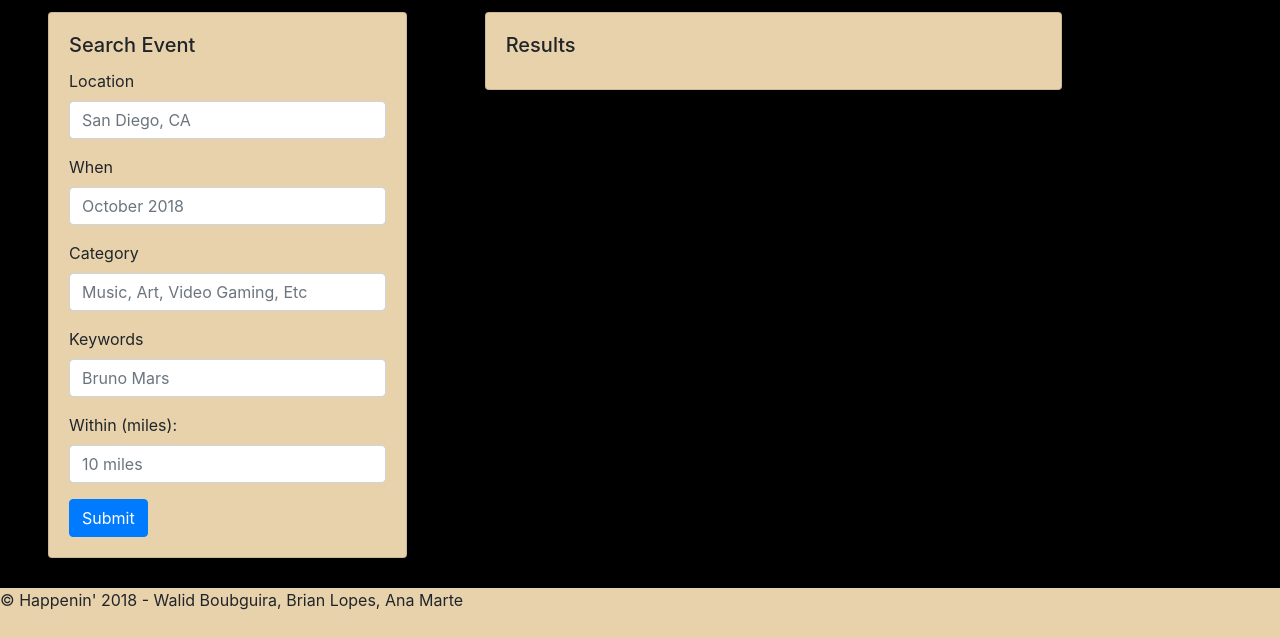
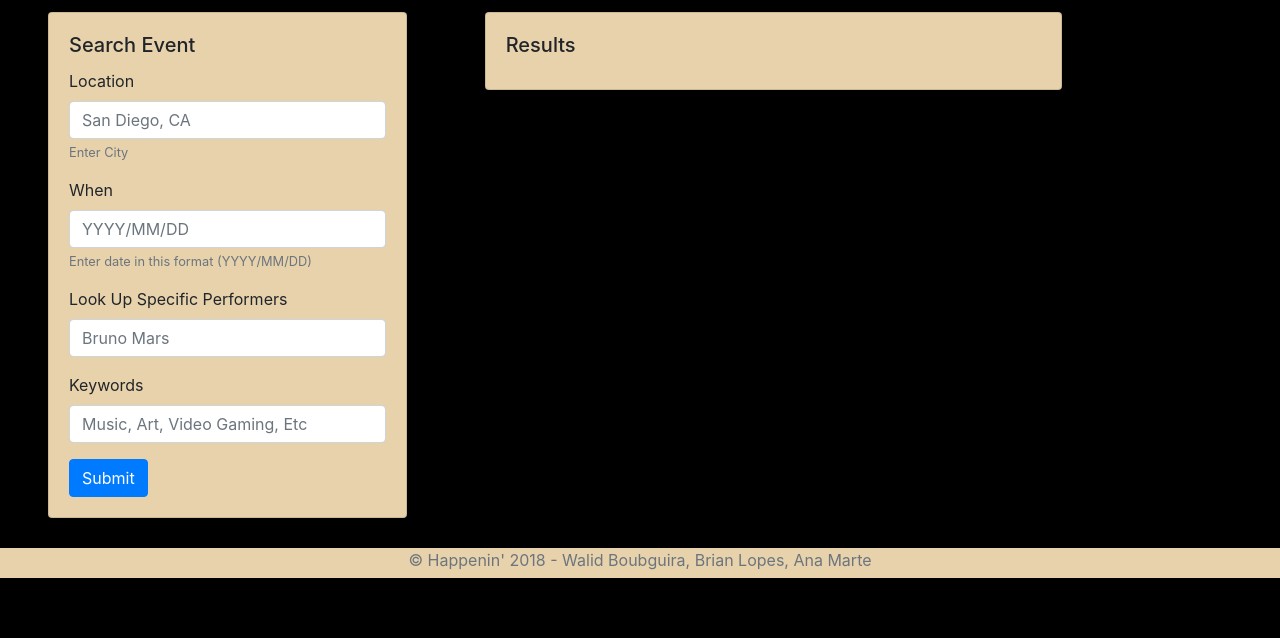
Before and after one commit to walidbillel/project1-WABD-, a PHP site: page / in a window 1280 px wide. Shown: the part 268-906 px from the top of the page. After the commit the page ends 846 px from the top, so only its background shows below. Run offline with PHP 8.4, Linux system fonts and the light colour scheme; some libraries are stand-ins or nearby versions; some web fonts are replaced.

Commit message:
some changes

```diff
--- a/assets/css/style.css
+++ b/assets/css/style.css
@@ -46,7 +46,7 @@ body{
 }
   /*Footer*/
 footer{
-    height:50px;
+    height:30px;
     background: #e7d2ac;
     margin-top: 30px;
     width:100%;
--- a/assets/javascript/app.js
+++ b/assets/javascript/app.js
@@ -5,57 +5,32 @@
 
 
 
-
-
-// creating our queryUrl variables so we can target the right API when the inputs are entered
-// // var locationAjax = $("#location").val().trim();
-// var locationAjax = "New+York";
-
-// // .replaceSpace.replace(" ", "+");
-// console.log("should be here"+ locationAjax);
-// var categoryAjax = "art";
-// // var categoryAjax = $("#category").val().trim();
-// // var keywordAjax = $("#keyword").val().trim();
-// var keywordAjax = "art";
-// // the time needs to be entered in a specific format like (This+weekend or 29+December+2018)
-// // either we need to tell the user the correct format or figure out something else
-// var dateAjax = "this+weekend";
-
-// // var perimeterAjax = $("#within").val().trim();
-// var perimeterAjax = "10";
-
-// var queryURL = "https://api.eventful.com/json/events/search?app_key=3GWqGbZzG2zBx9Z3&l=" + locationAjax + "&c=" + categoryAjax + "&q=" + keywordAjax + "&t=" + dateAjax + "&within=" + perimeterAjax + "&units=miles";
-
-// console.log(queryURL);
-// // Performing the ajax request with the queryURL
-
-
-
-// $.ajax({
-//     url: queryURL,
-//     method: "GET"
-// }).then(function (response1) {
-//     console.log(queryURL)
-
-
-//     var results = response1.events;
-
-
-//     console.log(results);
-//     // The response will go here
-// });
-
-
-
 $("#submit").on("click", function () {
 
     event.preventDefault();
 
-    var artistAjax = $("#where").val();
+    var artistAjax = $("#performers").val();
     artistAjax = artistAjax.split(" ").join("-");
+    artistAjax = artistAjax.toLowerCase();
+
+    var cityAjax = $("#where").val();
+    cityAjax = cityAjax.split(" ").join("-");
+    cityAjax = cityAjax.toLowerCase();
+
+    // var dateAjax = $("#when").val();
+
+    var keywordAjax = $("#keywords").val();
+    keywordAjax = keywordAjax.split(" ").join("-");
+    keywordAjax = keywordAjax.toLowerCase();
+
+
+
+
+
     console.log(artistAjax);
-    console.log(artistAjax);
-    var queryURL = "https://api.seatgeek.com/2/events?performers.slug=" + artistAjax + "&client_id=MTIwMDM0Mjl8MTUyOTUzNDYwOS42";
+    console.log(cityAjax);
+
+    var queryURL = "https://api.seatgeek.com/2/events?performers.slug=" + artistAjax + "&q=" + keywordAjax + "&venue.city=" + cityAjax +  "&client_id=MTIwMDM0Mjl8MTUyOTUzNDYwOS42";
 
     // console.log(queryURL);
     // Performing the ajax request with the queryURL
@@ -112,11 +87,52 @@ $("#submit").on("click", function () {
 
         $("#results").append(ourDiv);
       }
-      // The response will go here
+
 
     });
 
   });
+
+
+
+//  $("#submit").on("click", function () {
+
+//     event.preventDefault();
+
+//     var whereEvent = $("#where").val();
+//     var whereEvent = $("#where").val();
+//     var whereEvent = $("#where").val();
+//     var whereEvent = $("#where").val();
+//     var whereEvent = $("#where").val();
+
+//     var queryURL = "https://api.meetup.com/2/events?key=16351e665c576a156b307a6f5b2e6f35&group_urlname=ny-tech&sign=true";
+
+
+//  });
+
+
+
+
+
+
+
+
+
+
+
+
+
+
+
+
+
+
+
+
+
+
+
+
 
 
 
--- a/index.html
+++ b/index.html
@@ -59,23 +59,23 @@
                         <div class="form-group">
                             <label for="where">Location</label>
                             <input type="text" class="form-control" id="where" placeholder="San Diego, CA">
+                            <small class="form-text text-muted">Enter City</small>
                         </div>
                         <div class="form-group">
                             <label for="when">When</label>
-                            <input type="text" class="form-control" id="when" placeholder="October 2018">
+                            <input type="text" class="form-control" id="when" placeholder="YYYY/MM/DD">
+                            <small class="form-text text-muted">Enter date in this format (YYYY/MM/DD)</small>
+
                         </div>
                         <div class="form-group">
-                            <label for="categories">Category</label>
-                            <input type="text" class="form-control" id="categories" placeholder="Music, Art, Video Gaming, Etc">
+                            <label for="performers">Look Up Specific Performers</label>
+                            <input type="text" class="form-control" id="performers" placeholder="Bruno Mars">
                         </div>
                         <div class="form-group">
                             <label for="keywords">Keywords</label>
-                            <input type="text" class="form-control" id="keywords" placeholder="Bruno Mars">
+                            <input type="text" class="form-control" id="keywords" placeholder="Music, Art, Video Gaming, Etc">
                         </div>
-                        <div class="form-group">
-                            <label for="within">Within (miles):</label>
-                            <input type="text" class="form-control" id="within" placeholder="10 miles">
-                        </div>
+
                         <button type="submit" id="submit" class="btn btn-primary">Submit</button>
                     </form>
                     <!--Ends Form-->
@@ -106,7 +106,7 @@
     <!--ends row-->
 
     <!--Starts footer-->
-    <footer id="footer">
+    <footer id="footer" class="text-center text-muted">
         &copy; Happenin' 2018 - Walid Boubguira, Brian Lopes, Ana Marte
     </footer>
     <!--Footer Ends-->
```
